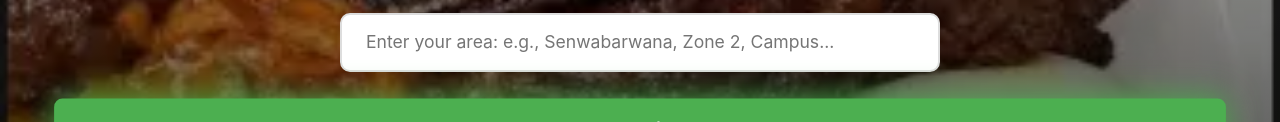
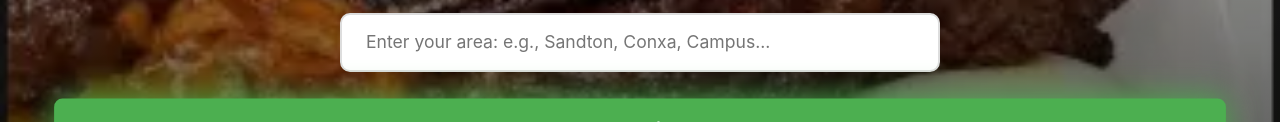
Before and after one commit to Risen199/cooking-hub, a website: page index.html in a window 1280 px wide. Shown: the part 330-452 px from the top of the page. Drawn offline with nearby package versions, Linux system fonts and the light colour scheme.

```diff
--- a/index.html
+++ b/index.html
@@ -138,7 +138,7 @@
         <input
           type="text"
           id="location-search"
-          placeholder="Enter your area: e.g., Senwabarwana, Zone 2, Campus..."
+          placeholder="Enter your area: e.g., Sandton, Conxa, Campus..."
           autocomplete="off"
         />
       </div>
```
